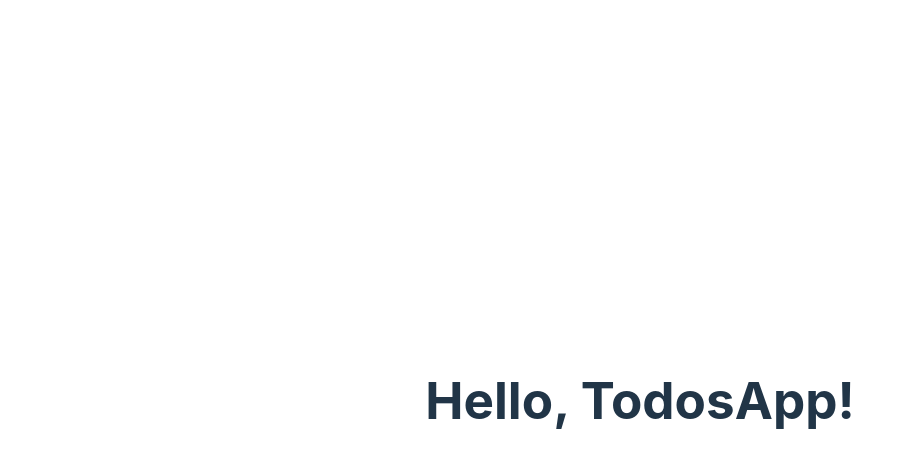
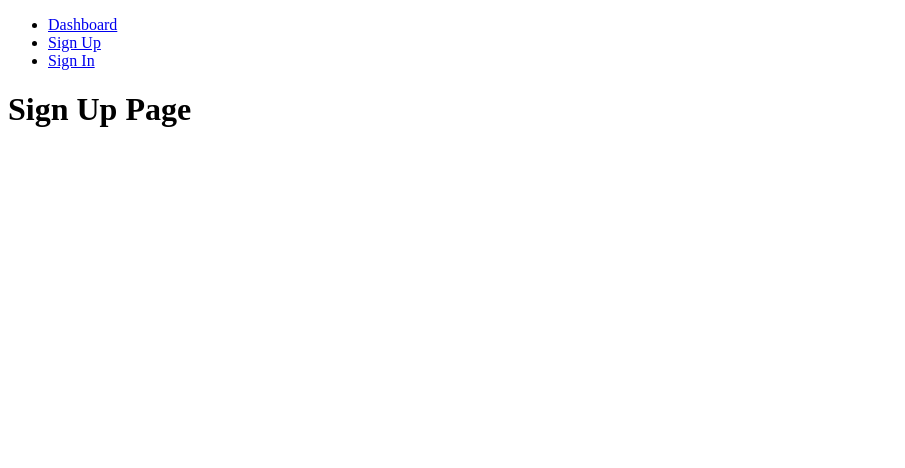
Before and after one commit to pedrofrohmut/todos-electron, a React (Vite) app in the folder renderer/: page /signup in a window 1280 px wide. Shown: the top 468 px of the page, without its empty margins (0-905 px from the left). Built offline with nearby package versions, Linux system fonts and the light colour scheme.

Commit message:
Basic Navigation with ReactRouterDOM

```diff
--- a/package.json
+++ b/package.json
@@ -4,9 +4,9 @@
   "description": "An desktop app to act as a frontend for my todos-csharp app",
   "main": "main.js",
   "scripts": {
-      "start": "electron .",
-      "dev": "NODE_ENV=development electron .",
-      "renderer": "cd renderer && npm run dev"
+    "start": "electron .",
+    "dev": "NODE_ENV=development electron .",
+    "renderer": "cd renderer && npm run dev"
   },
   "author": "Pedro Frohmut (Didorgas)",
   "license": "MIT",
--- a/renderer/package.json
+++ b/renderer/package.json
@@ -10,7 +10,8 @@
   },
   "dependencies": {
     "react": "^18.2.0",
-        "react-dom": "^18.2.0"
+    "react-dom": "^18.2.0",
+    "react-router-dom": "^6.10.0"
   },
   "devDependencies": {
     "@types/react": "^18.0.28",
--- a/renderer/src/main.tsx
+++ b/renderer/src/main.tsx
@@ -1,10 +1,54 @@
 import React from "react"
 import ReactDOM from "react-dom/client"
-import App from "./App"
-import "./index.css"
+
+// import App from "./App"
+// import "./index.css"
+
+import DashboardPage from "./pages/DashboardPage"
+import SignInPage from "./pages/SignInPage"
+import SignUpPage from "./pages/SignUpPage"
+
+/*
+    The Router Stuff will probably remain in this file.
+    No reason to change it for only three routes as expected
+    */
+import { createBrowserRouter, RouterProvider, Outlet, Link } from "react-router-dom"
+
+const Root = () => {
+  return (
+    <>
+      <nav>
+        <ul>
+          <li>
+            <Link to={"/dashboard"}>Dashboard</Link>
+          </li>
+          <li>
+            <Link to={"/signup"}>Sign Up</Link>
+          </li>
+          <li>
+            <Link to={"/signin"}>Sign In</Link>
+          </li>
+        </ul>
+      </nav>
+      <Outlet />
+    </>
+  )
+}
+
+const router = createBrowserRouter([
+  {
+    path: "/",
+    element: <Root />,
+    children: [
+      { path: "dashboard", element: <DashboardPage /> },
+      { path: "signin", element: <SignInPage /> },
+      { path: "signup", element: <SignUpPage /> }
+    ]
+  }
+])
 
 ReactDOM.createRoot(document.getElementById("root") as HTMLElement).render(
   <React.StrictMode>
-    <App />
-  </React.StrictMode>,
+    <RouterProvider router={router} />
+  </React.StrictMode>
 )
--- /dev/null
+++ b/renderer/src/pages/DashboardPage.tsx
@@ -0,0 +1,7 @@
+const DashboardPage = () => {
+    return (
+        <h1>Dashboard Page</h1>
+    )
+}
+
+export default DashboardPage
--- /dev/null
+++ b/renderer/src/pages/SignInPage.tsx
@@ -0,0 +1,7 @@
+const SignInPage = () => {
+    return (
+        <h1>Sign In Page</h1>
+    )
+}
+
+export default SignInPage
--- /dev/null
+++ b/renderer/src/pages/SignUpPage.tsx
@@ -0,0 +1,7 @@
+const SignUpPage = () => {
+    return (
+        <h1>Sign Up Page</h1>
+    )
+}
+
+export default SignUpPage
```
Also changed, not shown: renderer/tsconfig.json (indentation only), renderer/tsconfig.node.json (indentation only), 2 other files (tests, documents, lock files or other folders). Lines whose indentation alone changed are shown as unchanged.
